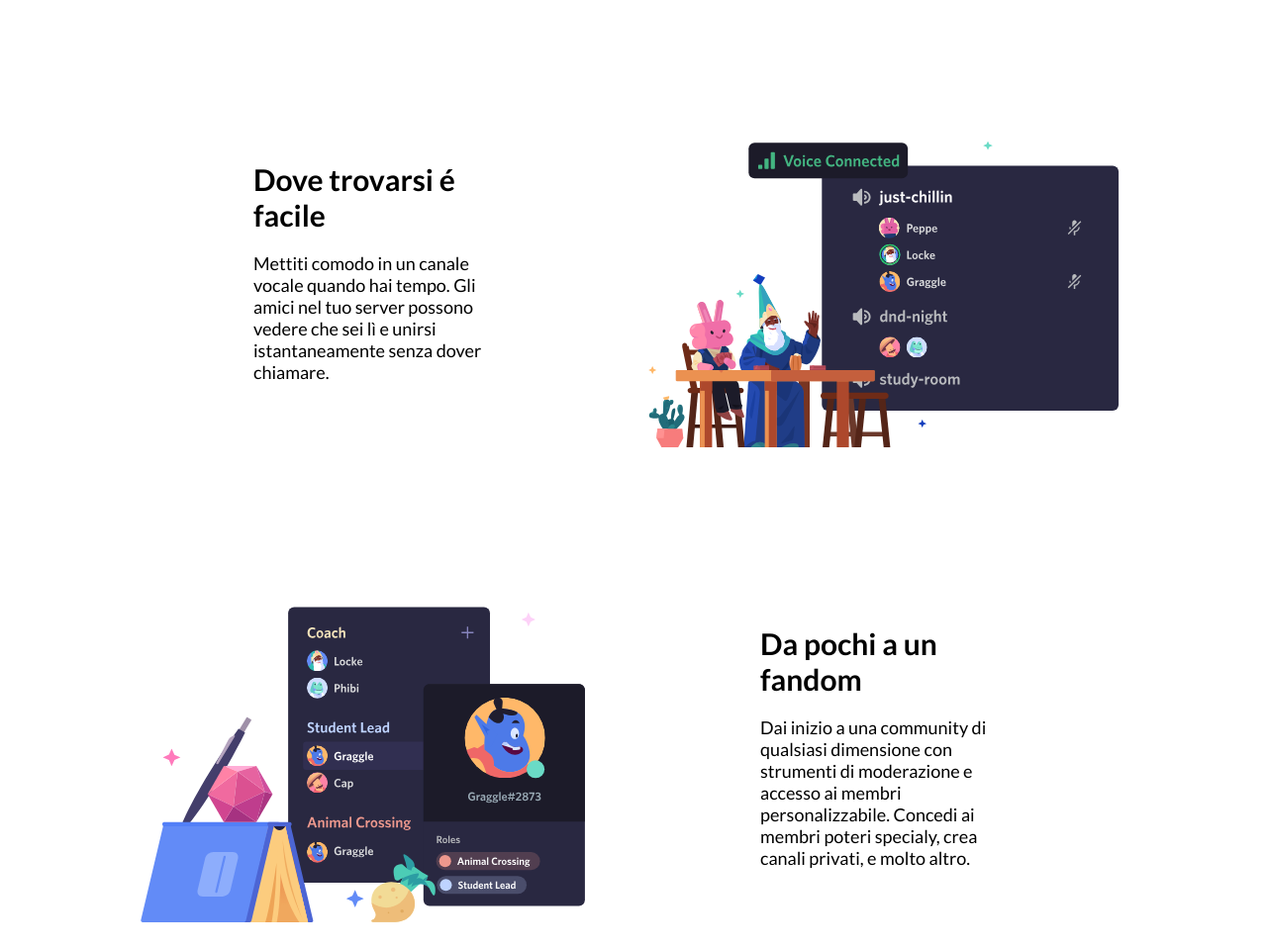
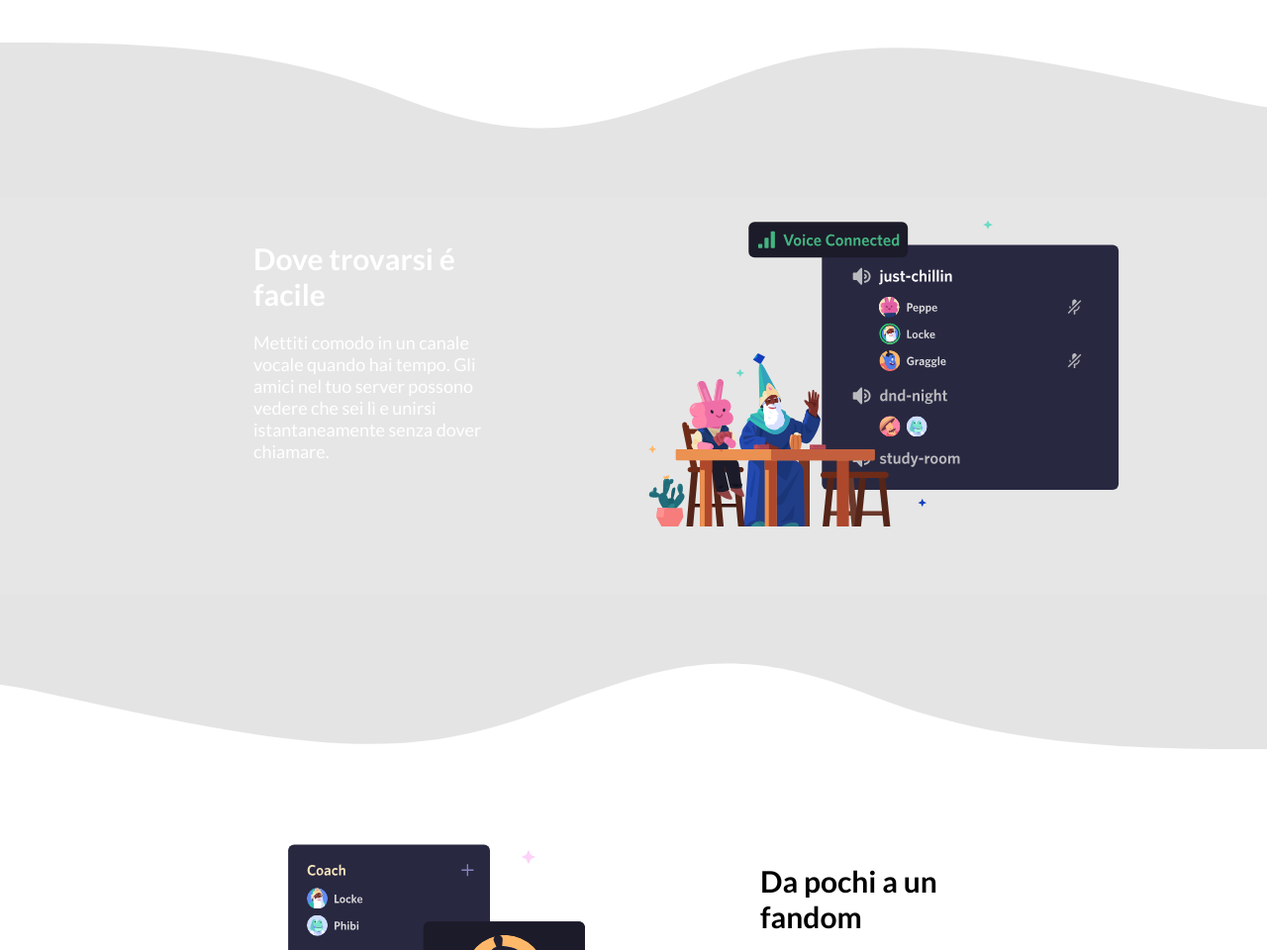
Before and after one commit to manfred-commits/htmlcss-discord, a plain HTML site: page index.html in a window 1280 px wide. Shown: the part 920-1880 px from the top of the page at 99% size. Drawn offline with Linux system fonts and the light colour scheme.

Commit message:
added wave background to voice section

```diff
--- a/css/style.css
+++ b/css/style.css
@@ -96,9 +96,8 @@ section.hero{
     color: white;
     background-color: #23272a;
 }
-/* chat section of the main */
+/* chat/voice/account sections of the main */
 .chat,
-.voice-chat,
 .account{
     color:black;
     height: 50vh;
@@ -123,6 +122,16 @@ section.hero{
 .chat-column-text-positioning{
     padding-bottom: 10px;
 }
+.wave,
+.backwards-wave{
+    height: 20vh;
+    background-image: url(../img/wave.svg);
+    background-size: cover;
+    opacity: 10%;
+}
+.voice-chat{
+    background-color: #E6E6E6;
+}
 .column-text-positioning{
     padding-bottom: 90px;
 }
@@ -133,6 +142,9 @@ section.hero{
     font-size: 18px;
     margin-top: 20px;
 }
+.backwards-wave{
+    transform: rotate(180deg);
+}
 .right-img-container{
     float: right;
     width: 50%;
--- a/index.html
+++ b/index.html
@@ -74,6 +74,9 @@
                 </div>
             </section>
             <!-- chat section of the main -->
+            <!-- wave background -->
+            <div class="wave"></div>
+            <!-- /wave background -->
             <!-- voice section of the main -->
             <section class="voice-chat">
                 <div class="layout-container clearfix">
@@ -89,6 +92,9 @@
                 </div>
             </section>
             <!-- /voice section of the main -->
+            <!-- wave background -->
+            <div class="backwards-wave"></div>
+            <!-- /wave background -->
             <!-- account section of the main -->
             <section class="account">
                 <div class="layout-container clearfix">
```
